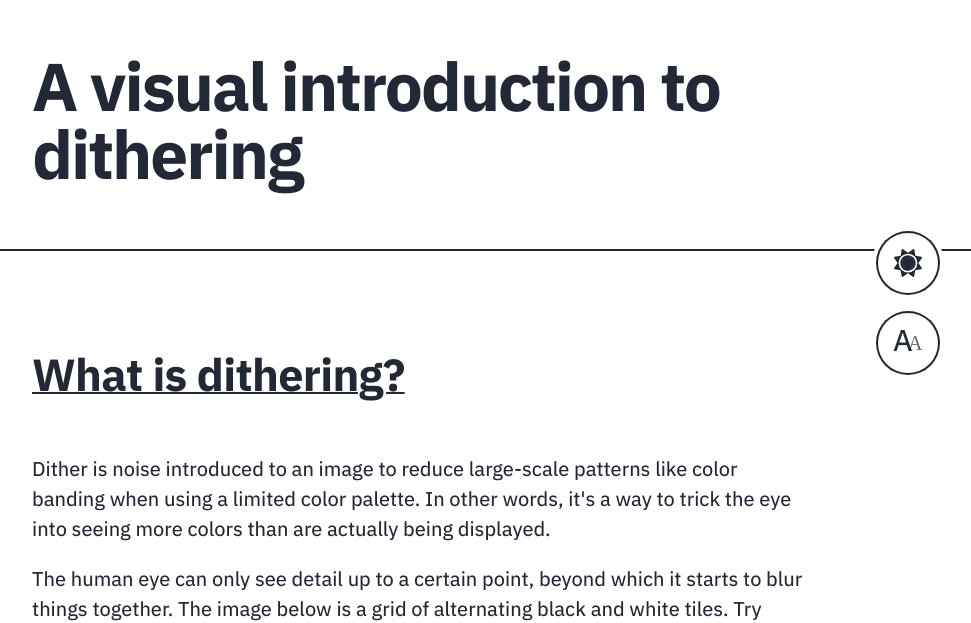
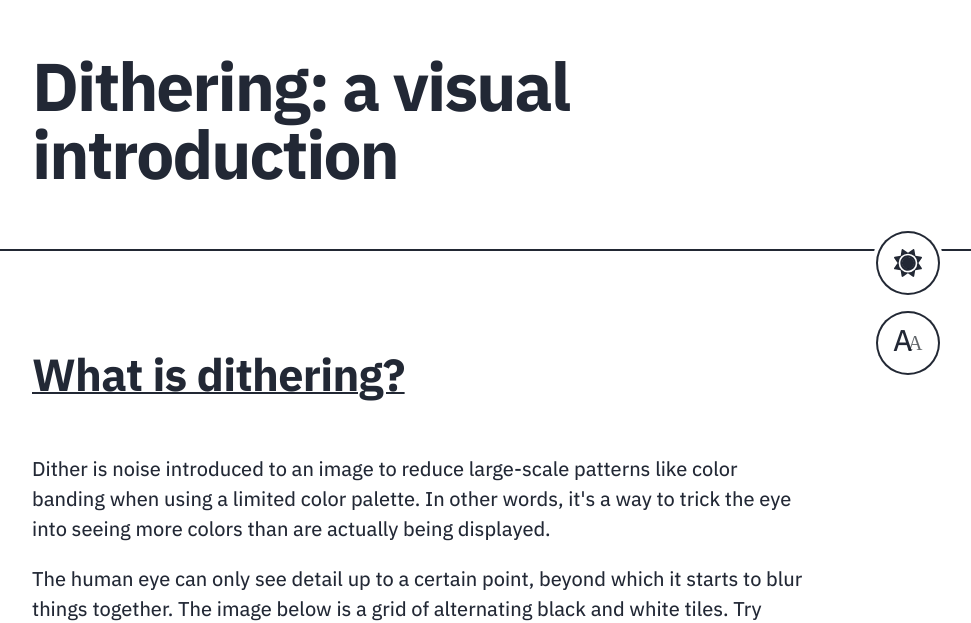
Before and after one commit to teofum/teofum.github.io, a Next.js app: page /articles/dither in a window 1280 px wide. Shown: the part 184-807 px from the top of the page, without its empty margins (218-1189 px from the left). Built offline with nearby package versions, Linux system fonts and the light colour scheme; a web font is replaced by a local one.

Commit message:
Updated post title

```diff
--- a/pages/articles/dither.mdx
+++ b/pages/articles/dither.mdx
@@ -11,7 +11,7 @@ import HoverNote from '../../components/HoverNote';
 
 export default ({ children }) => <PostLayout meta={meta}>{children}</PostLayout>;
 export const meta = {
-  title: 'A visual introduction to dithering'
+  title: 'Dithering: a visual introduction'
 };
 
 ## What is dithering?
```
